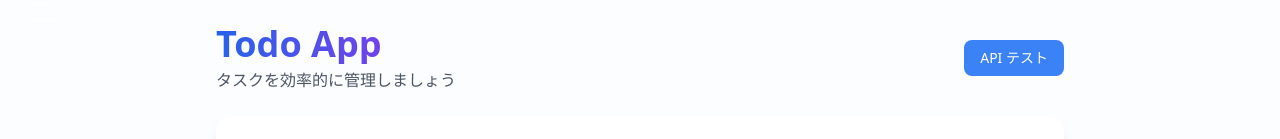
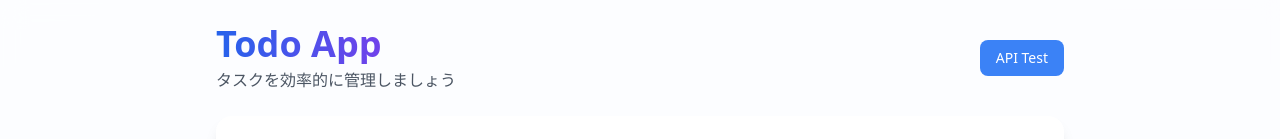
Before and after one commit to macbee-training-org/todo-app-training, a Next.js app in the folder apps/web/: page / in a window 1280 px wide. Shown: the top 139 px of the page. Built offline with nearby package versions, Linux system fonts and the light colour scheme; no server answers.

Commit message:
Fix Japanese characters causing build failure

```diff
--- a/apps/web/app/page.tsx
+++ b/apps/web/app/page.tsx
@@ -20,10 +20,10 @@ export default function Home() {
       console.log('Testing API connection...');
       const result = await testApiConnection();
       console.log('API Test Result:', result);
-      alert('API接続テスト成功！詳しくはコンソールを確認');
+      alert('API connection test successful! Check console for details');
     } catch (error) {
       console.error('API Test Failed:', error);
-      alert('API接続テスト失敗：' + error.message);
+      alert('API connection test failed: ' + error.message);
     }
   };
 
@@ -125,7 +125,7 @@ export default function Home() {
                 onClick={testApi}
                 className="px-4 py-2 bg-blue-500 text-white rounded-lg hover:bg-blue-600 transition-colors text-sm"
               >
-                API テスト
+                API Test
               </button>
               <UserButton />
             </div>
```
